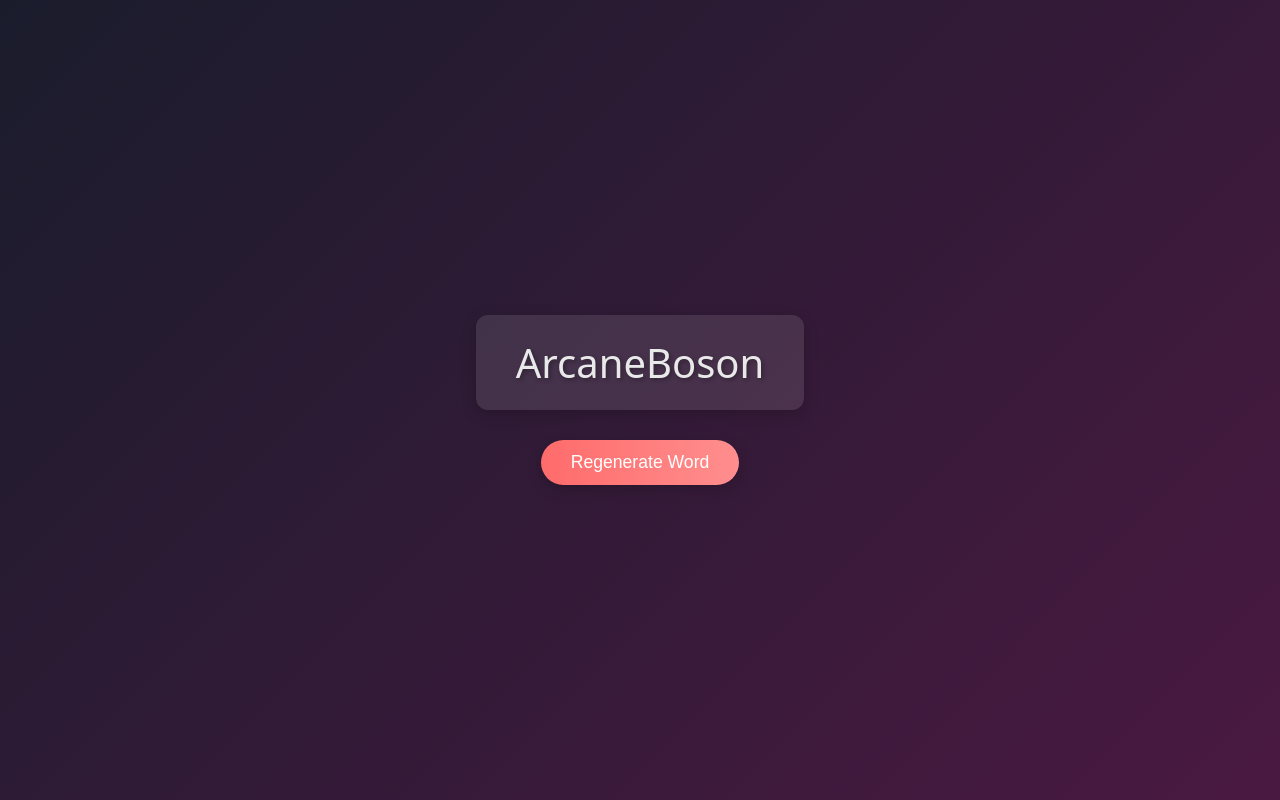
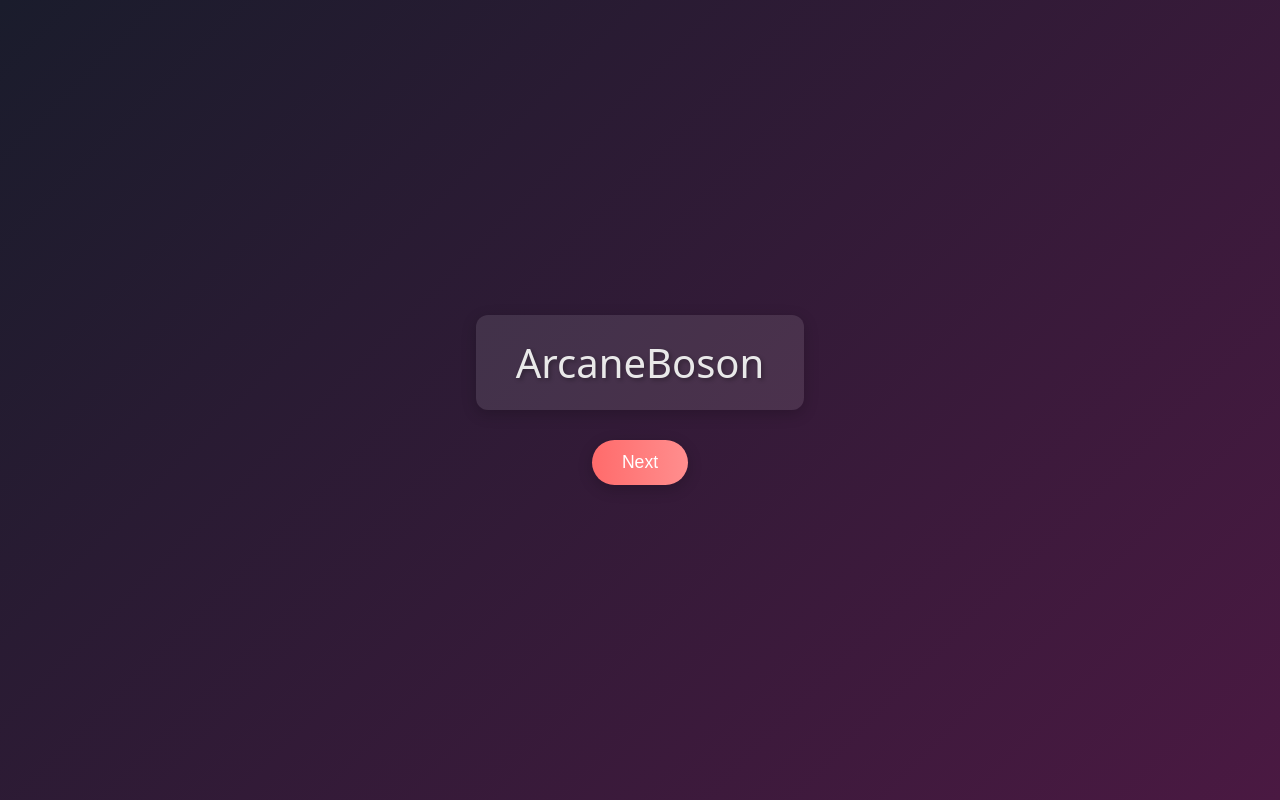
Before and after one commit to EducatedSuddenBucket/random, a plain HTML site: page index.html in a window 1280 px wide. Drawn offline with Linux system fonts and the light colour scheme.

Commit message:
Update index.html

```diff
--- a/index.html
+++ b/index.html
@@ -49,7 +49,7 @@
 </head>
 <body>
     <div id="word">Loading...</div>
-    <button onclick="generateWord()" disabled>Regenerate Word</button>
+    <button onclick="generateWord()" disabled>Next</button>
 
     <script>
         let adjectives = [];
```
